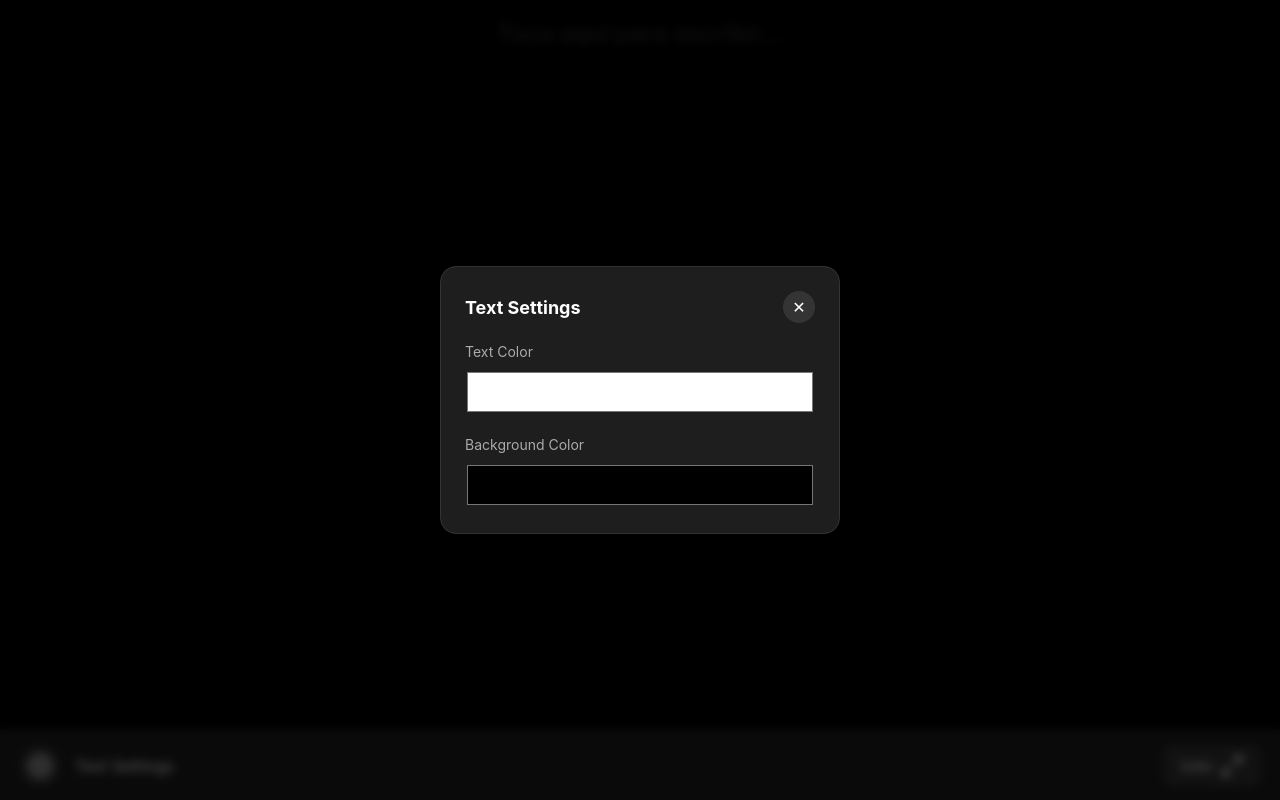
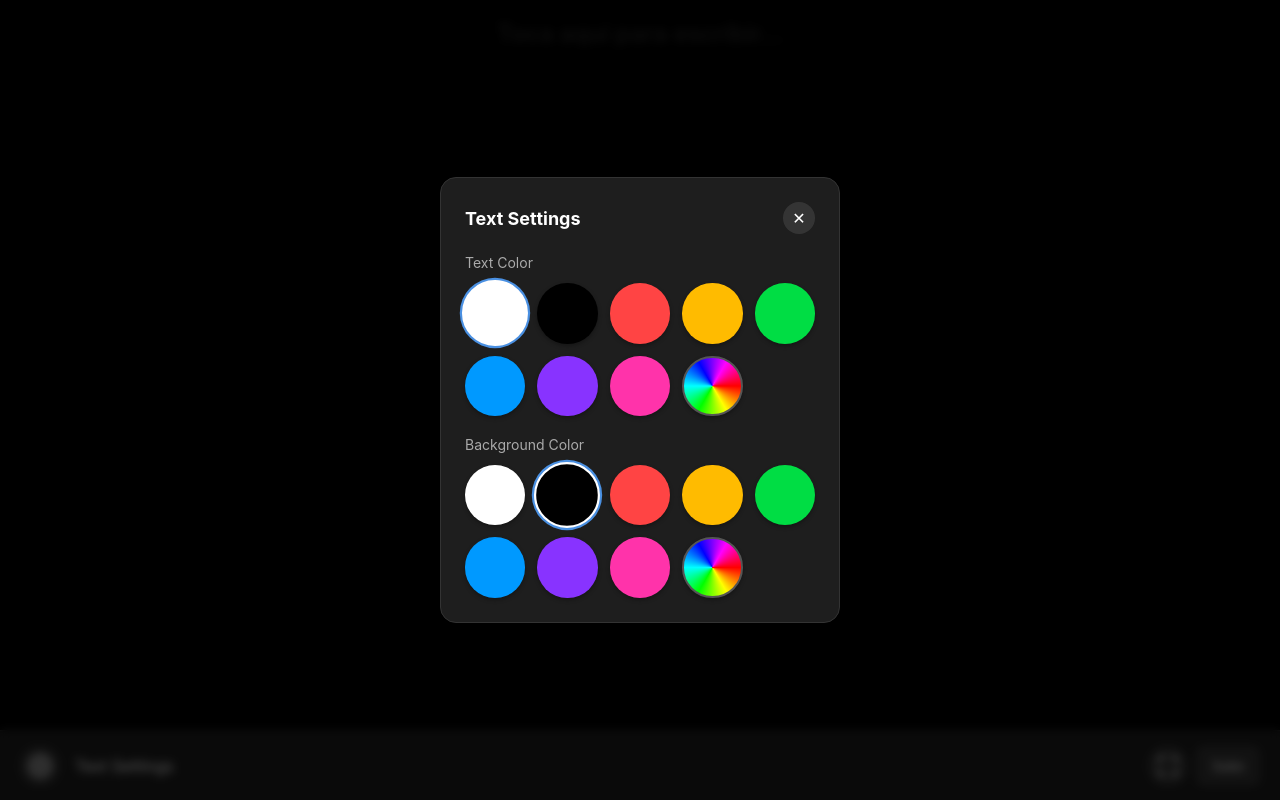
Before and after one commit to azero-dev/subtext, a React (Vite) app: page / in a window 1280 px wide. Both pictures are taken after a click on the button 40 px from the left and 766 px from the top of the page. Built offline with nearby package versions, Linux system fonts and the light colour scheme.

Commit message:
feat: Add fullscreen toggle, implement custom ColorPicker component, and update application logo.

```diff
--- a/index.html
+++ b/index.html
@@ -2,9 +2,9 @@
 <html lang="en">
   <head>
     <meta charset="UTF-8" />
-    <link rel="icon" type="image/svg+xml" href="/favicon.svg" />
+    <link rel="icon" type="image/svg+xml" href="/logo.svg" />
     <meta name="viewport" content="width=device-width, initial-scale=1.0" />
-    <title>subtext</title>
+    <title>SubText</title>
   </head>
   <body>
     <div id="root"></div>
--- a/src/App.jsx
+++ b/src/App.jsx
@@ -12,12 +12,11 @@ const SettingsIcon = () => (
   </svg>
 );
 
-const SwitchIcon = () => (
+
+
+const FullscreenIcon = () => (
   <svg width="24" height="24" viewBox="0 0 24 24" fill="none" stroke="currentColor" strokeWidth="2" strokeLinecap="round" strokeLinejoin="round">
-    <polyline points="15 3 21 3 21 9"></polyline>
-    <path d="M9 21H3v-6"></path>
-    <polyline points="21 3 14 10"></polyline>
-    <line x1="3" y1="21" x2="10" y2="14"></line>
+    <path d="M8 3H5a2 2 0 0 0-2 2v3m18 0V5a2 2 0 0 0-2-2h-3m0 18h3a2 2 0 0 0 2-2v-3M3 16v3a2 2 0 0 0 2 2h3"></path>
   </svg>
 );
 
@@ -32,6 +31,18 @@ function App() {
   useEffect(() => {
     requestWakeLock();
   }, [requestWakeLock]);
+
+  const toggleFullscreen = () => {
+    if (!document.fullscreenElement) {
+      document.documentElement.requestFullscreen().catch(err => {
+        console.warn(`Error attempting to enable fullscreen: ${err.message}`);
+      });
+    } else {
+      if (document.exitFullscreen) {
+        document.exitFullscreen();
+      }
+    }
+  };
 
   return (
     <div className={`app-container active-${activeMode}`}>
@@ -53,10 +64,15 @@ function App() {
               </button>
             </div>
 
-            {/* Button at the right to switch back to Text mode */}
-            <button className="menu-switch-btn" onClick={() => setActiveMode('text')}>
-              <SwitchIcon /> <span style={{ marginLeft: '8px' }}>Text</span>
-            </button>
+            {/* Right side group */}
+            <div style={{ display: 'flex', alignItems: 'center', gap: '8px' }}>
+              <button className="icon-btn" onClick={toggleFullscreen} title="Toggle Fullscreen">
+                <FullscreenIcon />
+              </button>
+              <button className="menu-switch-btn" onClick={() => setActiveMode('text')}>
+                <span>Text</span>
+              </button>
+            </div>
           </div>
         )}
 
@@ -85,10 +101,15 @@ function App() {
               <span>Text Settings</span>
             </div>
 
-            {/* Button at the right to switch to Subtitles mode */}
-            <button className="menu-switch-btn" onClick={() => setActiveMode('subtitles')}>
-              <span style={{ marginRight: '8px' }}>Subs</span> <SwitchIcon />
-            </button>
+            {/* Right side group */}
+            <div style={{ display: 'flex', alignItems: 'center', gap: '8px' }}>
+              <button className="icon-btn" onClick={toggleFullscreen} title="Toggle Fullscreen">
+                <FullscreenIcon />
+              </button>
+              <button className="menu-switch-btn" onClick={() => setActiveMode('subtitles')}>
+                <span>Subs</span>
+              </button>
+            </div>
           </div>
         )}
 
--- /dev/null
+++ b/src/components/ColorPicker.css
@@ -0,0 +1,62 @@
+.color-picker-container {
+  display: flex;
+  flex-direction: column;
+  gap: 8px;
+  width: 100%;
+}
+
+.color-picker-label {
+  font-size: 14px;
+  color: #aaa;
+  margin-bottom: 4px;
+}
+
+.swatches-grid {
+  display: grid;
+  grid-template-columns: repeat(5, 1fr);
+  gap: 12px;
+}
+
+.swatch-btn {
+  width: 100%;
+  aspect-ratio: 1;
+  border-radius: 50%;
+  border: 2px solid transparent;
+  cursor: pointer;
+  box-shadow: 0 2px 4px rgba(0,0,0,0.3);
+  transition: transform 0.2s, border-color 0.2s;
+  position: relative;
+  display: flex;
+  align-items: center;
+  justify-content: center;
+}
+
+.swatch-btn:active {
+  transform: scale(0.9);
+}
+
+.swatch-btn.selected {
+  border-color: #fff;
+  transform: scale(1.1);
+  box-shadow: 0 0 0 2px var(--accent);
+}
+
+.custom-swatch-btn {
+  border: 2px solid #555;
+}
+
+.custom-indicator {
+  width: 8px;
+  height: 8px;
+  background: white;
+  border-radius: 50%;
+  mix-blend-mode: difference;
+}
+
+.hidden-color-input {
+  position: absolute;
+  opacity: 0;
+  width: 0;
+  height: 0;
+  pointer-events: none;
+}
--- /dev/null
+++ b/src/components/ColorPicker.jsx
@@ -0,0 +1,58 @@
+import { useState, useRef, useEffect } from 'react';
+import './ColorPicker.css';
+
+const SWATCHES = [
+  '#ffffff', '#000000', '#ff4444', '#ffbb00',
+  '#00dd44', '#0099ff', '#8833ff', '#ff33aa'
+];
+
+export default function ColorPicker({ color, onChange, label }) {
+  const [showCustom, setShowCustom] = useState(false);
+  const inputRef = useRef(null);
+
+  const handleCustomClick = () => {
+    setShowCustom(true);
+    if (inputRef.current) {
+      inputRef.current.click();
+    }
+  };
+
+  return (
+    <div className="color-picker-container">
+      {label && <label className="color-picker-label">{label}</label>}
+      <div className="swatches-grid">
+        {SWATCHES.map((swatch) => (
+          <button
+            key={swatch}
+            className={`swatch-btn ${color.toLowerCase() === swatch ? 'selected' : ''}`}
+            style={{ backgroundColor: swatch }}
+            onClick={() => onChange(swatch)}
+            title={`Select ${swatch}`}
+          />
+        ))}
+        {/* Custom Color Button */}
+        <button
+          className="swatch-btn custom-swatch-btn"
+          style={{
+            background: showCustom ? color : 'conic-gradient(from 90deg, red, yellow, lime, aqua, blue, magenta, red)'
+          }}
+          onClick={handleCustomClick}
+          title="Custom Color"
+        >
+          {showCustom && <span className="custom-indicator"></span>}
+        </button>
+      </div>
+
+      <input
+        type="color"
+        ref={inputRef}
+        value={color}
+        onChange={(e) => {
+          onChange(e.target.value);
+          setShowCustom(true);
+        }}
+        className="hidden-color-input"
+      />
+    </div>
+  );
+}
--- a/src/components/SubtitlesPanel.jsx
+++ b/src/components/SubtitlesPanel.jsx
@@ -1,6 +1,7 @@
 import { useState, useEffect, useRef } from 'react';
 import './SubtitlesPanel.css';
 import { parseSRT } from '../utils/srtParser';
+import ColorPicker from './ColorPicker';
 
 export default function SubtitlesPanel({ isActive, isSettingsOpen, onCloseSettings, onShowMenuOptions }) {
   const [apiKey, setApiKey] = useState(localStorage.getItem('os_api_key') || '');
@@ -35,7 +36,8 @@ export default function SubtitlesPanel({ isActive, isSettingsOpen, onCloseSettin
   // Expose an option to the parent to reset stage, so clicking menu can reset
   useEffect(() => {
     if (onShowMenuOptions) {
-      onShowMenuOptions(() => {
+      // Pass a function that returns the inner function to properly save it in React state
+      onShowMenuOptions(() => () => {
         setStage('search');
         setIsPlaying(false);
       });
@@ -311,13 +313,6 @@ export default function SubtitlesPanel({ isActive, isSettingsOpen, onCloseSettin
 
       {stage === 'player' && (
         <div className="subs-playback-view" style={{ position: 'relative' }}>
-          <button
-            className="search-btn"
-            style={{ position: 'absolute', top: '10px', right: '10px', width: 'auto', padding: '5px 10px', opacity: 0.7, zIndex: 10 }}
-            onClick={() => setStage('search')}
-          >
-            Search new sub
-          </button>
           <div className="time-display">{formatTime(currentTime)}</div>
 
           <div className="subtitle-text" style={{ fontSize: `${textSize}px`, color: textColor }}>
@@ -367,23 +362,17 @@ export default function SubtitlesPanel({ isActive, isSettingsOpen, onCloseSettin
               />
             </div>
 
-            <div className="setting-group">
-              <label>Text Color</label>
-              <input
-                type="color"
-                value={textColor}
-                onChange={(e) => setTextColor(e.target.value)}
-              />
-            </div>
+            <ColorPicker
+              label="Text Color"
+              color={textColor}
+              onChange={setTextColor}
+            />
 
-            <div className="setting-group">
-              <label>Background Color</label>
-              <input
-                type="color"
-                value={bgColor}
-                onChange={(e) => setBgColor(e.target.value)}
-              />
-            </div>
+            <ColorPicker
+              label="Background Color"
+              color={bgColor}
+              onChange={setBgColor}
+            />
 
           </div>
         </div>
--- a/src/components/TextPanel.jsx
+++ b/src/components/TextPanel.jsx
@@ -1,5 +1,6 @@
 import { useState, useEffect, useRef, useCallback } from 'react';
 import './TextPanel.css';
+import ColorPicker from './ColorPicker';
 
 export default function TextPanel({ isActive, isSettingsOpen, onCloseSettings }) {
   const [text, setText] = useState('');
@@ -112,23 +113,17 @@ export default function TextPanel({ isActive, isSettingsOpen, onCloseSettings })
               <button className="close-btn" onClick={onCloseSettings}>✕</button>
             </div>
 
-            <div className="setting-group">
-              <label>Text Color</label>
-              <input
-                type="color"
-                value={textColor}
-                onChange={(e) => setTextColor(e.target.value)}
-              />
-            </div>
+            <ColorPicker
+              label="Text Color"
+              color={textColor}
+              onChange={setTextColor}
+            />
 
-            <div className="setting-group">
-              <label>Background Color</label>
-              <input
-                type="color"
-                value={bgColor}
-                onChange={(e) => setBgColor(e.target.value)}
-              />
-            </div>
+            <ColorPicker
+              label="Background Color"
+              color={bgColor}
+              onChange={setBgColor}
+            />
           </div>
         </div>
       )}
```
Also changed, not shown: public/logo.svg (added).
